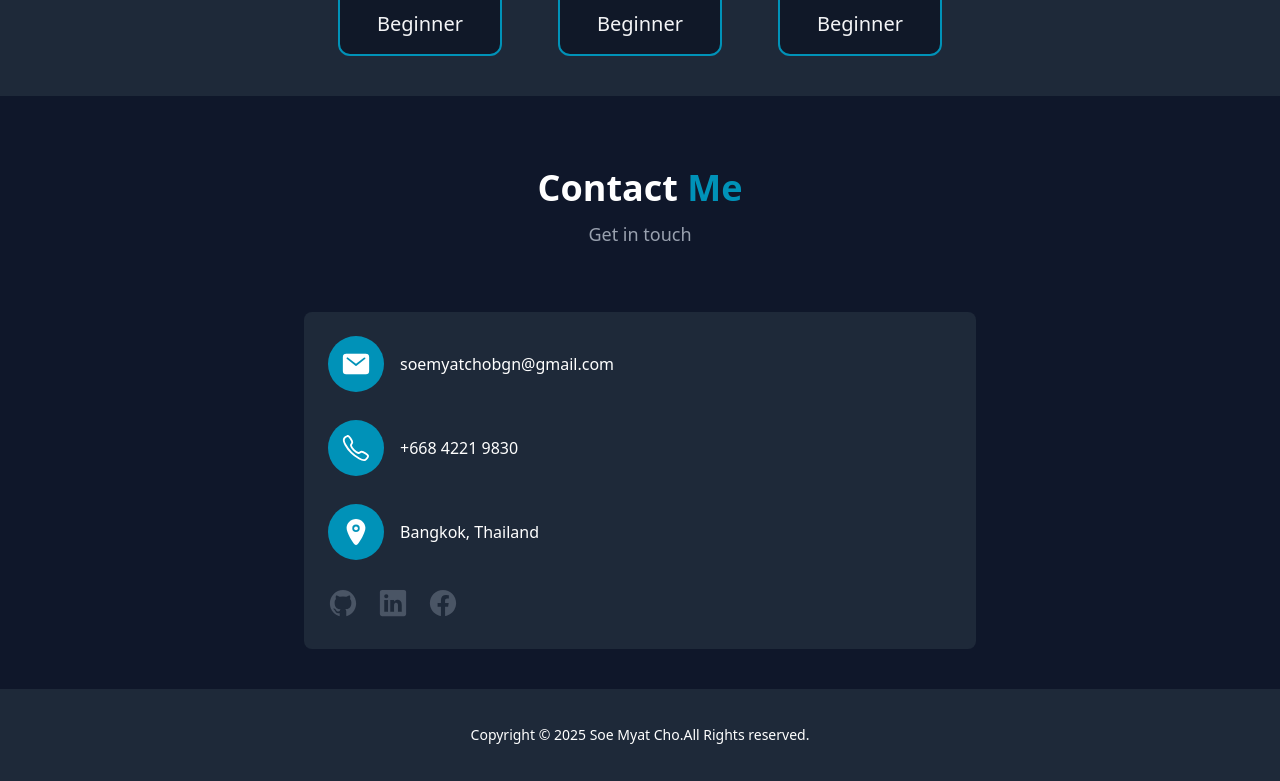
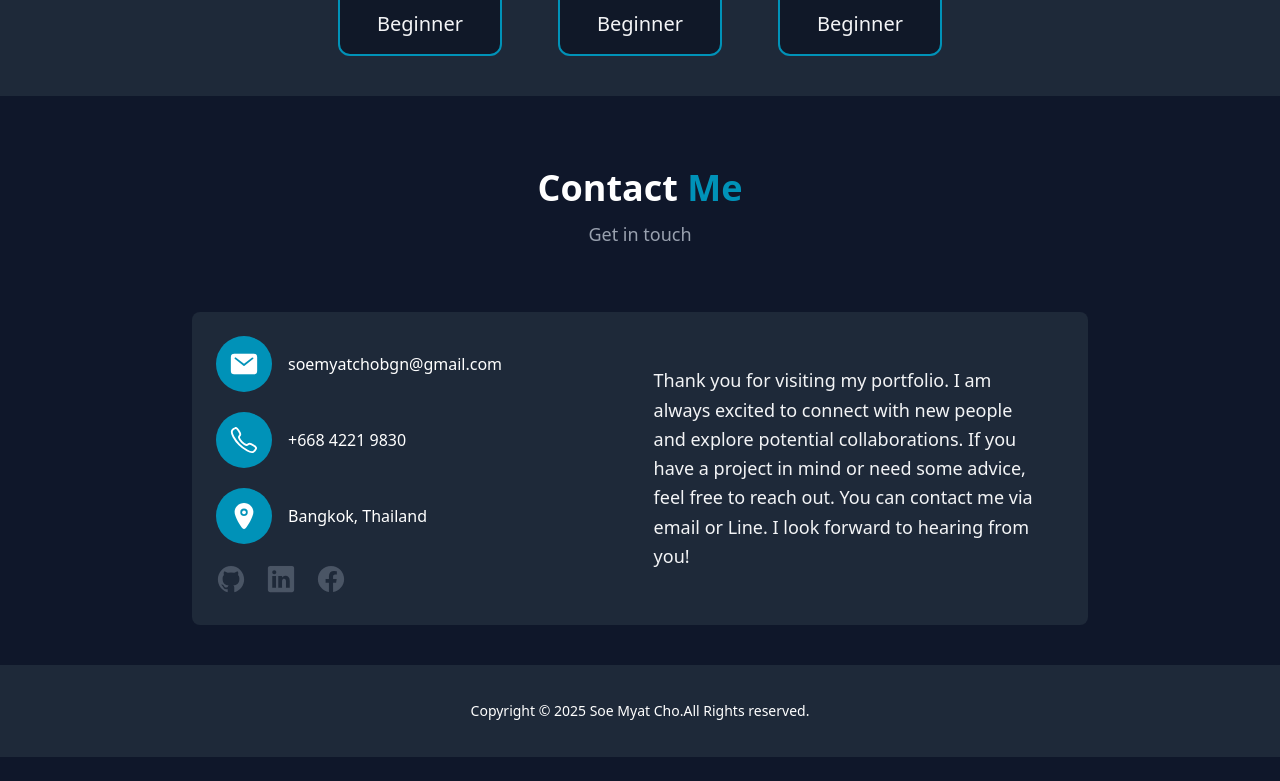
Before and after one commit to Soe-Myat-Cho/Portfolio, a React (Vite) app: page / in a window 1280 px wide. Shown: the part 3964-4745 px from the top of the page. After the commit the page ends 4721 px from the top, so only its background shows below. Built offline with nearby package versions, Linux system fonts and the light colour scheme.

Commit message:
contact para

```diff
--- a/src/components/Contact.jsx
+++ b/src/components/Contact.jsx
@@ -23,40 +23,47 @@ const Contact = () => {
         </h3>
         <p className="text-gray-400 mt-3 text-lg">Get in touch</p>
 
-        <div className="mt-16 flex flex-col gap-6 max-w-2xl bg-gray-800 md:p-6 p-4 rounded-lg mx-auto">
-          {/* <form className="flex flex-col flex-1 gap-5">
-            <input type="text" placeholder="Your Name" />
-            <input type="Email" placeholder="Your Email Address" />
-            <textarea placeholder="Your Message" rows={10}></textarea>
-            <button className="btn-primary w-fit">Send Message</button>
-          </form> */}
-          <div className="flex flex-col  gap-7 ">
+        <div className="mt-16 flex flex-col gap-6 max-w-4xl bg-gray-800 md:p-6 p-4 rounded-lg mx-auto">
+          <div className="flex flex-col md:flex-row gap-7">
+            {/* Contact Info Section */}
+            <div className="flex flex-col gap-5 md:w-1/2">
               {contact_info.map((contact, i) => (
                 <div
                   key={i}
-                className="flex flex-row
-                  text-left gap-4 flex-wrap items-center"
+                  className="flex flex-row text-left gap-4 flex-wrap items-center"
                 >
-                <div className="min-w-[3.5rem]  text-3xl min-h-[3.5rem] flex items-center justify-center text-white bg-cyan-600 rounded-full">
+                  <div className="min-w-[3.5rem] text-3xl min-h-[3.5rem] flex items-center justify-center text-white bg-cyan-600 rounded-full">
                     <ion-icon name={contact.logo}></ion-icon>
                   </div>
-                <p className="md:text-base text-sm  break-words">
+                  <p className="md:text-base text-sm break-words">
                     {contact.text}
                   </p>
                 </div>
               ))}
-            <div className=" text-3xl flex items-center md:justify-start justify-center gap-5">
+              <div className="text-3xl flex items-center md:justify-start justify-center gap-5">
                 {social_media?.map((icon, index) => (
                   <a
                     key={icon}
                     href={socialMediaLinks[index]}
                     target="_blank"
                     rel="noopener noreferrer"
-                  className="text-gray-600 hover:text-white cursor-pointer "
+                    className="text-gray-600 hover:text-white cursor-pointer"
                   >
                     <ion-icon name={icon}></ion-icon>
                   </a>
                 ))}
+              </div>
+            </div>
+
+            {/* Paragraph Section */}
+            <div className="md:w-1/2 text-white flex items-center pr-6">
+              <p className="text-lg leading-relaxed font-light text-gray-100 text-left not-italic">
+                Thank you for visiting my portfolio. I am always excited to
+                connect with new people and explore potential collaborations. If
+                you have a project in mind or need some advice, feel free to
+                reach out. You can contact me via email or Line. I look forward
+                to hearing from you!
+              </p>
             </div>
           </div>
         </div>
```
Lines whose indentation alone changed are shown as unchanged.
